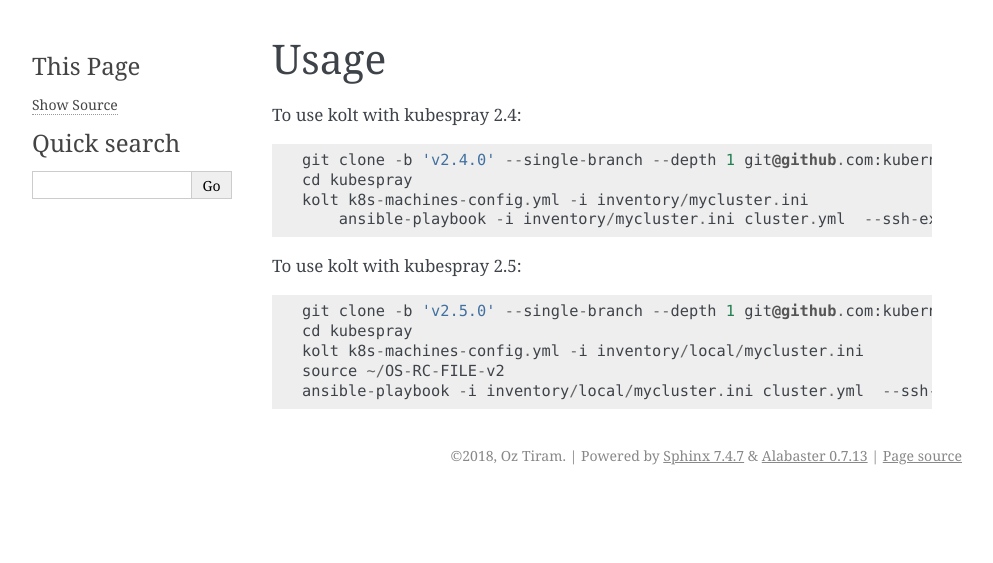
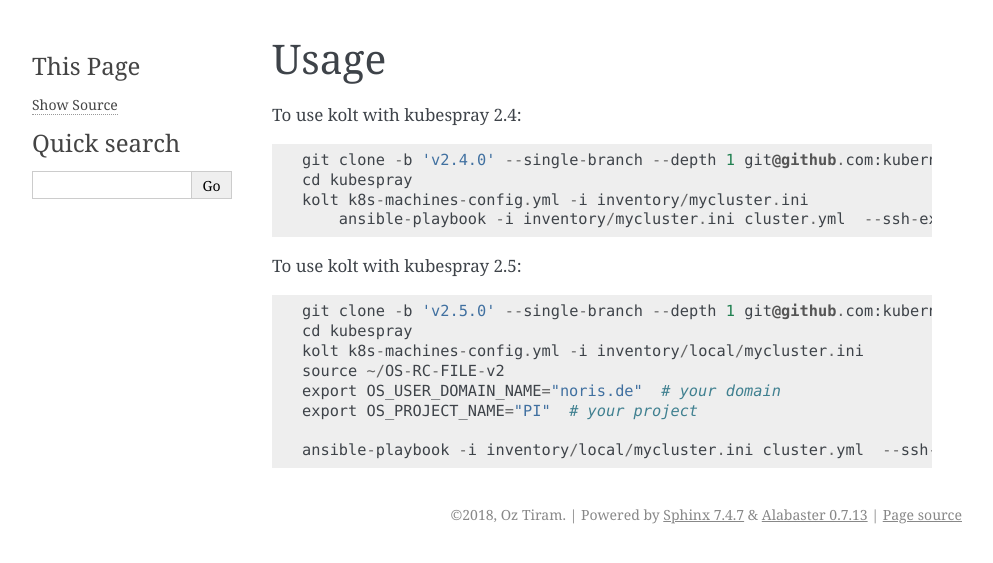
Before and after one commit to noris-network/koris, a Sphinx documentation site: the page built from docs/usage.rst, in a window 1280 px wide. Shown: the top 563 px of the page, without its empty margins (148-1141 px from the left). Built offline with Sphinx 7.4.7, drawn with Linux system fonts in a browser that asks for light colours; pages that are not in the unit, such as notebooks, are missing from menus; the version number is read from the project's files by our own code.

Commit message:
Update usage.rst

```diff
--- a/docs/usage.rst
+++ b/docs/usage.rst
@@ -17,4 +17,7 @@ To use kolt with kubespray 2.5::
     cd kubespray
     kolt k8s-machines-config.yml -i inventory/local/mycluster.ini
     source ~/OS-RC-FILE-v2
+    export OS_USER_DOMAIN_NAME="noris.de"  # your domain
+    export OS_PROJECT_NAME="PI"  # your project
+
     ansible-playbook -i inventory/local/mycluster.ini cluster.yml  --ssh-extra-args="-o StrictHostKeyChecking=no" -u ubuntu  -e ansible_python_interpreter="/usr/bin/python3" -b --flush-cache
```
